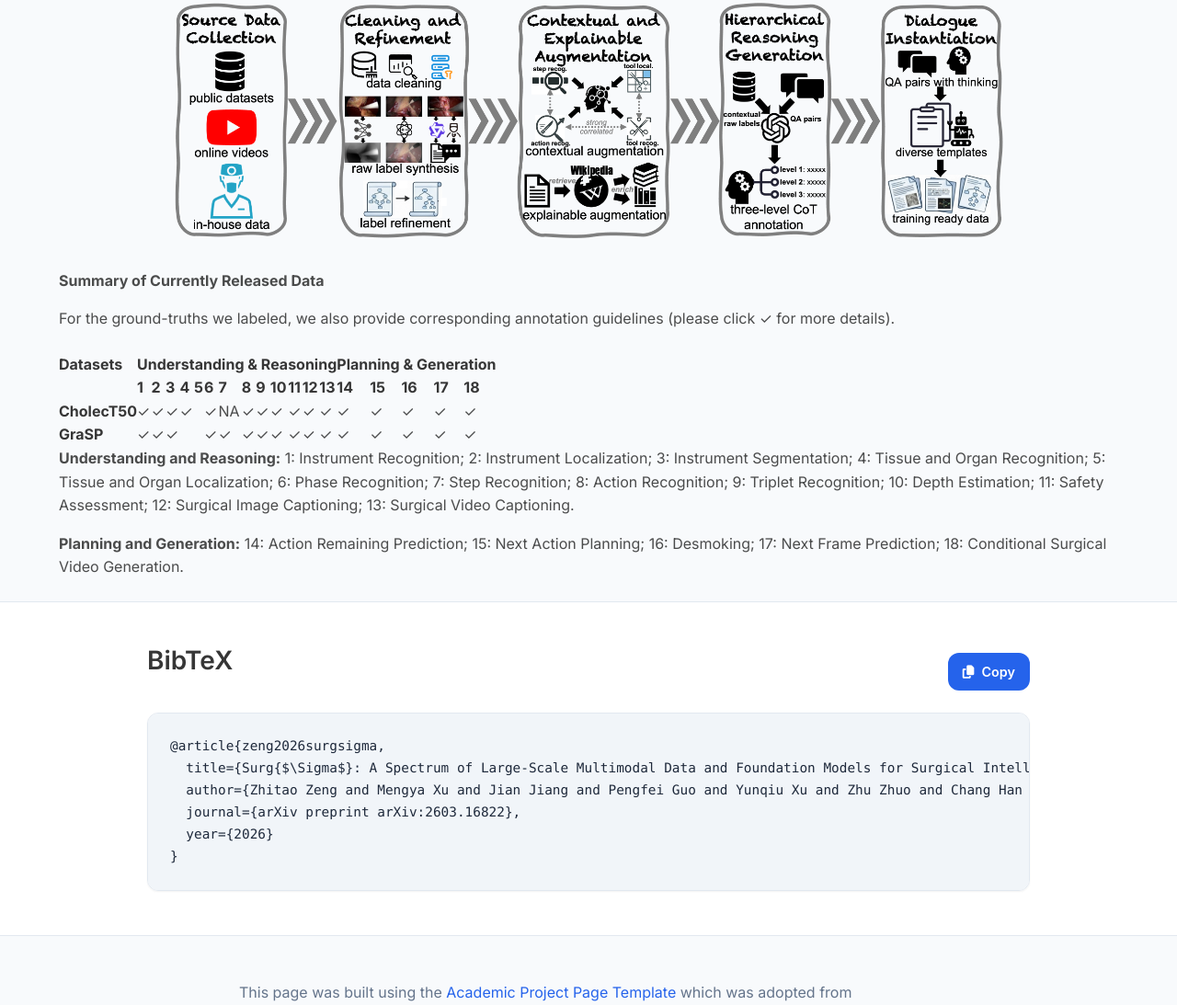
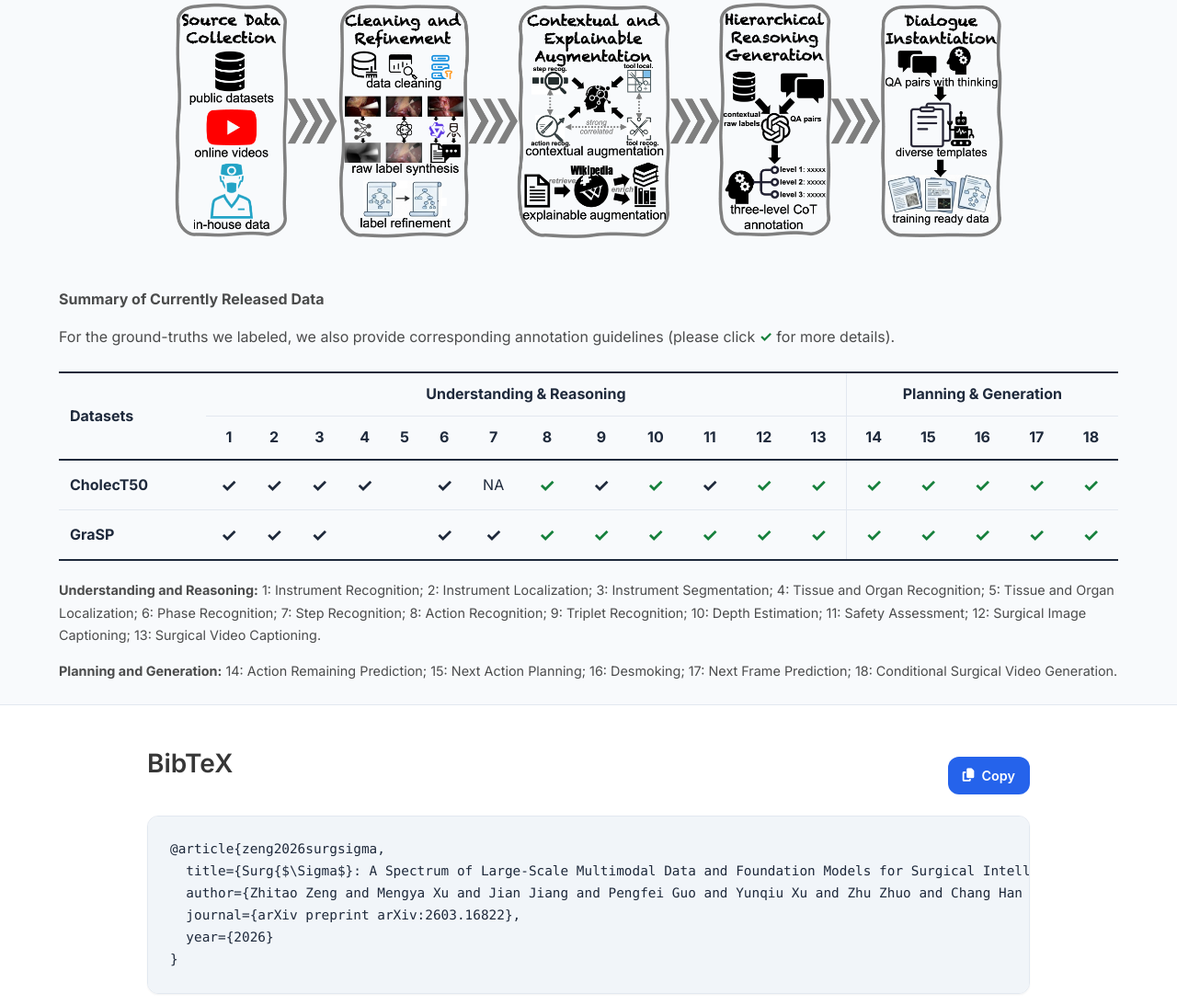
Before and after one commit to SurgSigma/surgsigma.github.io, a plain HTML site: page index.html in a window 1280 px wide. Shown: the part 3432-4525 px from the top of the page at 92% size. Drawn offline with nearby package versions, Linux system fonts and the light colour scheme; some icons are missing.

Commit message:
Replace website CSS with latest SurgSigma version

```diff
--- a/static/css/index.css
+++ b/static/css/index.css
@@ -793,3 +793,102 @@ a:focus {
     box-shadow: none !important;
   }
 }
+
+
+
+
+/* Annotation guidelines task coverage */
+.annotation-table-scroll {
+  overflow-x: auto;
+  margin-bottom: 1.25rem;
+}
+
+.annotation-table-scroll:focus-visible {
+  outline: 2px solid var(--primary-color);
+  outline-offset: 4px;
+}
+
+.annotation-table {
+  width: 100%;
+  min-width: 960px;
+  border-collapse: collapse;
+  text-align: center;
+}
+
+.annotation-table caption {
+  text-align: left;
+  font-weight: 500;
+  margin-bottom: 0.75rem;
+}
+
+.annotation-table th,
+.annotation-table td {
+  padding: 0.65rem 0.45rem;
+  vertical-align: middle;
+  border-bottom: 1px solid var(--border-color);
+}
+
+.annotation-table thead {
+  background: var(--background-secondary);
+  border-top: 2px solid var(--text-primary);
+  border-bottom: 2px solid var(--text-primary);
+}
+
+.annotation-table th {
+  color: var(--text-primary);
+  text-align: center;
+  white-space: nowrap;
+}
+
+.annotation-table th[scope="row"],
+.annotation-table th[rowspan] {
+  text-align: left;
+  padding-left: 0.75rem;
+}
+
+.annotation-table .planning-start {
+  border-left: 1px solid var(--border-color);
+}
+
+.annotation-table td {
+  font-size: 1.25rem;
+  font-weight: 700;
+  color: var(--text-primary);
+}
+
+.annotation-table tbody tr:last-child {
+  border-bottom: 2px solid var(--text-primary);
+}
+
+.annotation-task-key {
+  font-size: 0.9rem;
+  line-height: 1.7;
+}
+
+#annotation-guidelines .annotation-table a.guideline-link {
+  color: #16803c;
+  display: inline-block;
+  min-width: 1.5rem;
+  text-decoration: none;
+}
+
+#annotation-guidelines .annotation-table a.guideline-link:hover,
+#annotation-guidelines .annotation-table a.guideline-link:focus-visible {
+  color: #11632f;
+  text-decoration: underline;
+  text-underline-offset: 0.2em;
+}
+
+.annotation-guidelines {
+  margin-top: 2rem;
+}
+
+.annotation-table td.annotation-na {
+  font-size: 1rem;
+  font-weight: 400;
+}
+
+#annotation-guidelines .guideline-checkmark {
+  color: #16803c;
+  font-weight: 700;
+}
```
